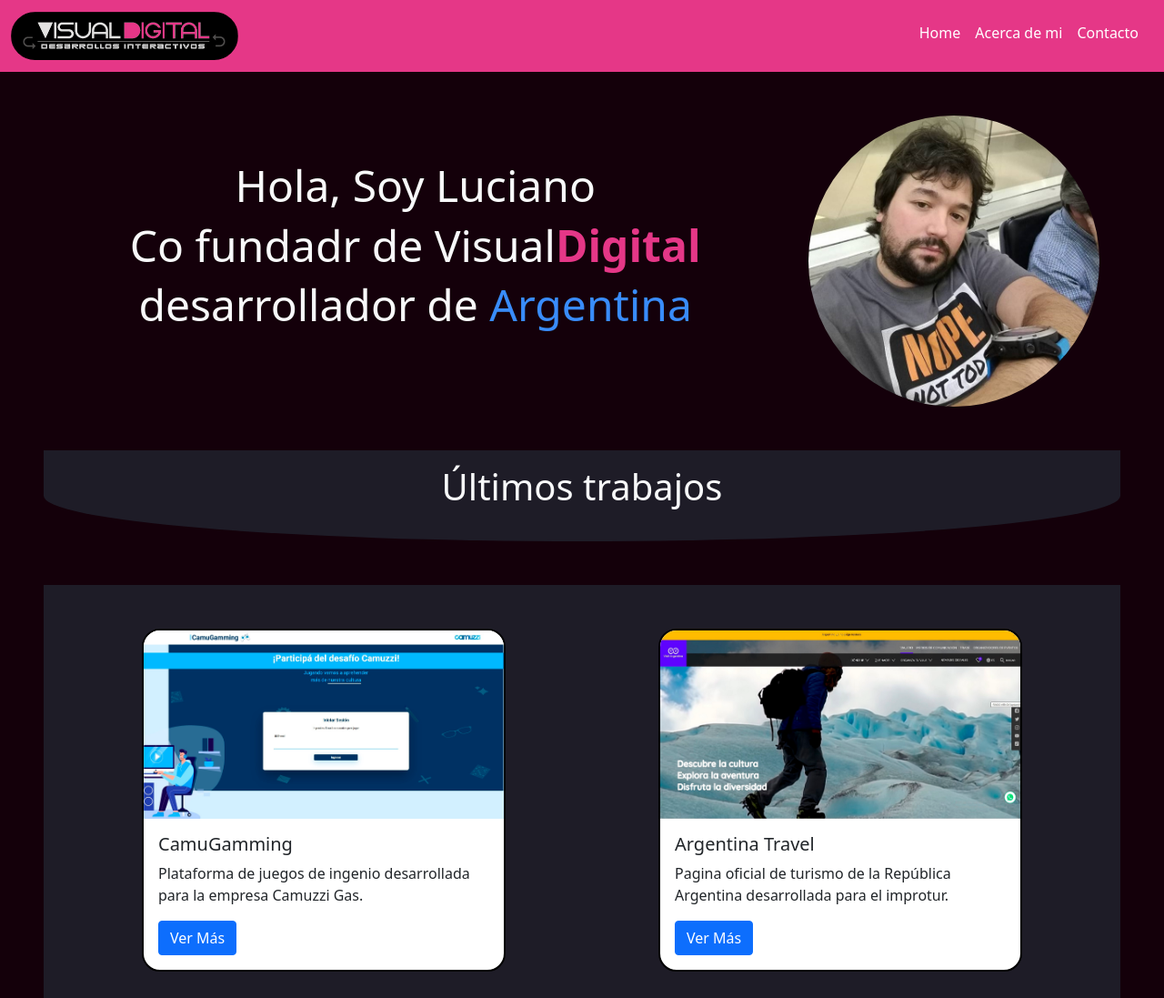
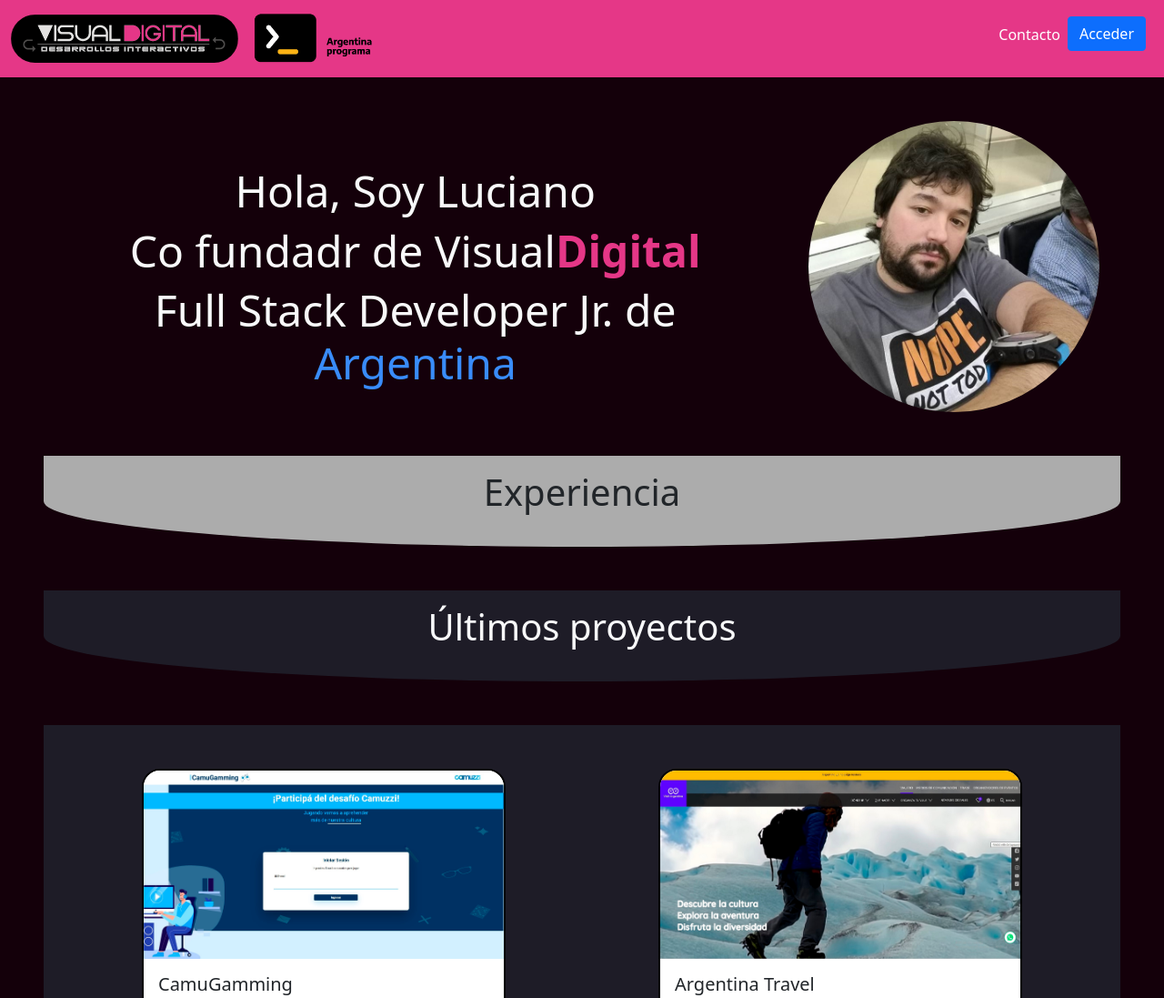
Before and after one commit to Luciano-Villani/Portfolio_estatico, a plain HTML site: page index.html in a window 1280 px wide. Shown: the top 1097 px of the page at 91% size. Drawn offline with Linux system fonts and the light colour scheme.

Commit message:
agregando logo arprog

```diff
--- a/index.html
+++ b/index.html
@@ -18,6 +18,7 @@
     <div class="container-fluid">
       <a class="navbar-brand" href="#">
         <img src="img/Logo_vd.png" class="rounded-pill" width="250">
+        <img src="img/arg-programa.png" class="rounded-pill" width="170">
       </a>
       <button class="navbar-toggler" type="button" data-bs-toggle="collapse" data-bs-target="#navbarSupportedContent"
         aria-controls="navbarSupportedContent" aria-expanded="false" aria-label="Toggle navigation">
@@ -26,27 +27,25 @@
       <div class="collapse navbar-collapse" id="navbarSupportedContent">
         <ul class="navbar-nav pe-2 mb-2 ms-auto">
           <li class="nav-item">
-            <a class="nav-link active" aria-current="page" href="#">Home</a>
+            <a class="nav-link active" href="#footer" tabindex="-1" aria-disabled="true">Contacto</a>
           </li>
           <li class="nav-item">
-            <a class="nav-link active" href="#">Acerca de mi</a>
+            <a href="#" class="btn btn-primary">Acceder</a>
           </li>
 
-          <li class="nav-item">
-            <a class="nav-link active" href="#" tabindex="-1" aria-disabled="true">Contacto</a>
-          </li>
         </ul>
       </div>
     </div>
   </nav>
-  <!-- Portada -->
+  <!-- Portada acerca de -->
   <div class="container-fluid aling-content p-5 ps-5" style="background-color: #14000a">
     <div class="row">
       <div class="col-sm-8 ps-5 mt-5">
         <h2 class="display-5 text-center text-light">Hola, Soy Luciano</h2>
         <h2 class="display-5 text-center text-light ">Co fundadr de Visual<span class="fw-bold"
             style="color: #E53787">Digital</span></h2>
-        <h2 class="display-5 text-center text-light">desarrollador de <span style="color: #398cfa">Argentina</span></h2>
+        <h2 class="display-5 text-center text-light">Full Stack Developer Jr. de <span
+            style="color: #398cfa">Argentina</span></h2>
       </div>
       <div class="col-sm-4 mb-5 ps-5">
         <img src="img/MIA.jpg" class="rounded-circle imagen-fluid" alt="" width="320">
@@ -55,9 +54,24 @@
     </div>
 
 
+    <!-- Separador experiencia -->
+    <div class="contents separator-ribbon mb-5" style="background-color: #ACACAC;">
+      <h2 class="text-center fs-1 pt-3 text-dark">Experiencia</h2>
+    </div>
+    <!-- Experiencia  -->
+    <div class="row container-fluid mx-auto" style="background-color: #1E1C27 ;">
+      <div class="col-sm">
+
+      </div>
+    </div>
+
+ <!-- Separador ultimos proyectos -->
     <div class="contents separator-ribbon mb-5" style="background-color: #1E1C27;">
-      <h2 class="text-center fs-1 pt-3 text-light">Últimos trabajos</h2>
+      <h2 class="text-center fs-1 pt-3 text-light">Últimos proyectos</h2>
     </div>
+
+
+
 
     <!-- Tarjetas ultimos trabajos -->
     <div class="row container-fluid mx-auto" style="background-color: #1E1C27 ;">
@@ -121,18 +135,20 @@
     </div>
 
     <!-- Footer  -->
+    <a name="footer">
       <div class="footer buttons-redes p-5" style="background-color: #1E1C27; ">
-      <div class="container-fluid h-100">
+        <div class="container-fluid h-25">
           <div class="row w-100 align-items-center">
             <div class="col text-center">
               <a href="#" class="fa fa-instagram"></a>
               <a href="#" class="fa fa-facebook"></a>
               <a href="#" class="fa fa-youtube"></a>
-            <p style="color:#ACACAC ;">VISUALDIGITAL - Buenos Aires, Argentina</p>
+              <p style="color:#ACACAC ;">VISUALDIGITAL - Buenos Aires, Argentina - Teléfono: (+54) 11 62377510</p>
             </div>
           </div>
         </div>
       </div>
+    </a>
     <script src="dist/bootstrap/js/bootstrap.bundle.min.js"></script>
 </body>
 
```
Also changed, not shown: img/arg-programa.png (added), 1 other file. Lines whose indentation alone changed are shown as unchanged.
